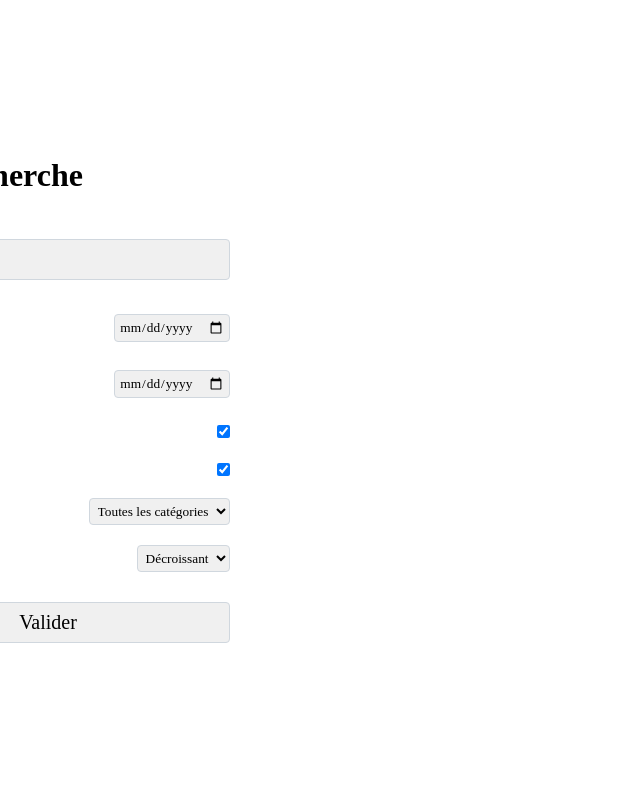
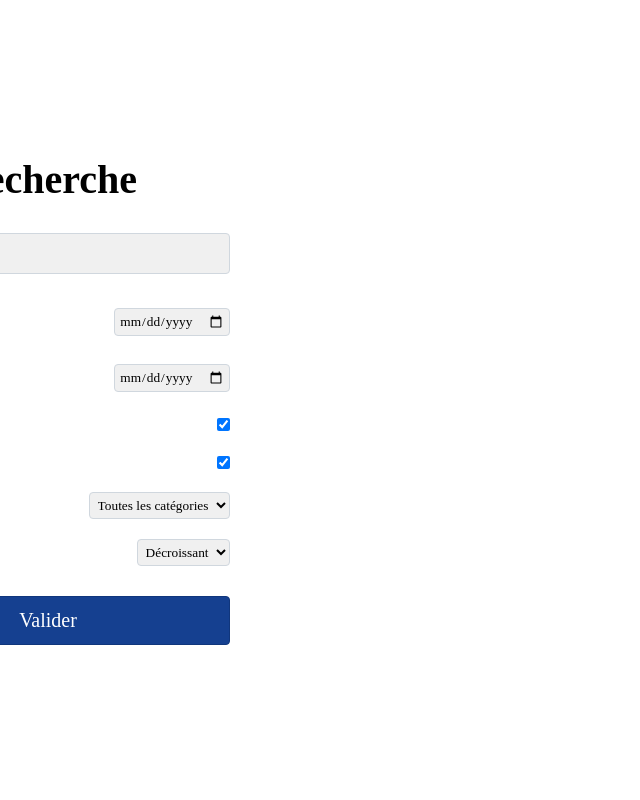
Before and after one commit to GatienFrenchDev/MyRSS, a PHP site: template views/recherche.php in a window 1280 px wide. Shown: the whole page, without its empty margins (0-640 px from the left). Run offline with PHP 8.4, Linux system fonts and the light colour scheme; the template is opened without the code that fills it, so the values that code supplies are empty.

Commit message:
chore: Update colors.css and recherche.css with new styles

```diff
--- a/public/css/colors.css
+++ b/public/css/colors.css
@@ -2,6 +2,7 @@
 
     --border-color : #00000014;
     --highlight-color: #154090;
+    --highlight-border-color: #10367c;
     --highlight-text-color: #032562;
     --background-color: #eeeff0;
 
@@ -9,4 +10,7 @@
     --btn-background-color: #f0f0f0;
     --btn-border-color: #d0d7de;
     --btn-hover-background-color: #fafafa;
+
+    /* Textes */
+    --text-secondary-color: #62696f;
 }
--- a/public/css/recherche.css
+++ b/public/css/recherche.css
@@ -13,14 +13,14 @@ form{
     display: flex;
     flex-direction: column;
     gap: 30px;
+    width: 500px;
 }
 
 h1{
-    margin-bottom: 15px;
+    font-size: 2.5rem;
 }
 
 span{
-    max-width: 500px;
     display: flex;
     flex-direction: column;
     justify-content: center;
@@ -56,12 +56,14 @@ input#debut, input#fin, select{
 
 input#valider{
     cursor: pointer;
-    padding: .5rem;
+    padding: .75rem;
     font-size: 20px;
-    font-weight: 450;
+    font-weight: 500;
     transition: all .2s ease-in-out;
+    background-color: var(--highlight-color);
+    border: 1px solid var(--highlight-border-color);
+    color: white;
 }
 
 input#valider:hover{
-    background-color: var(--btn-hover-background-color);
 }
--- a/views/recherche.php
+++ b/views/recherche.php
@@ -20,7 +20,9 @@
 
 
         <form action="resultat">
+
             <h1>Votre recherche</h1>
+
             <input type="text" placeholder="Mot clé" id="text" name="text" autocomplete="off">
             <span>
                 <input type="hidden" name="numero-page" value="0">
```
